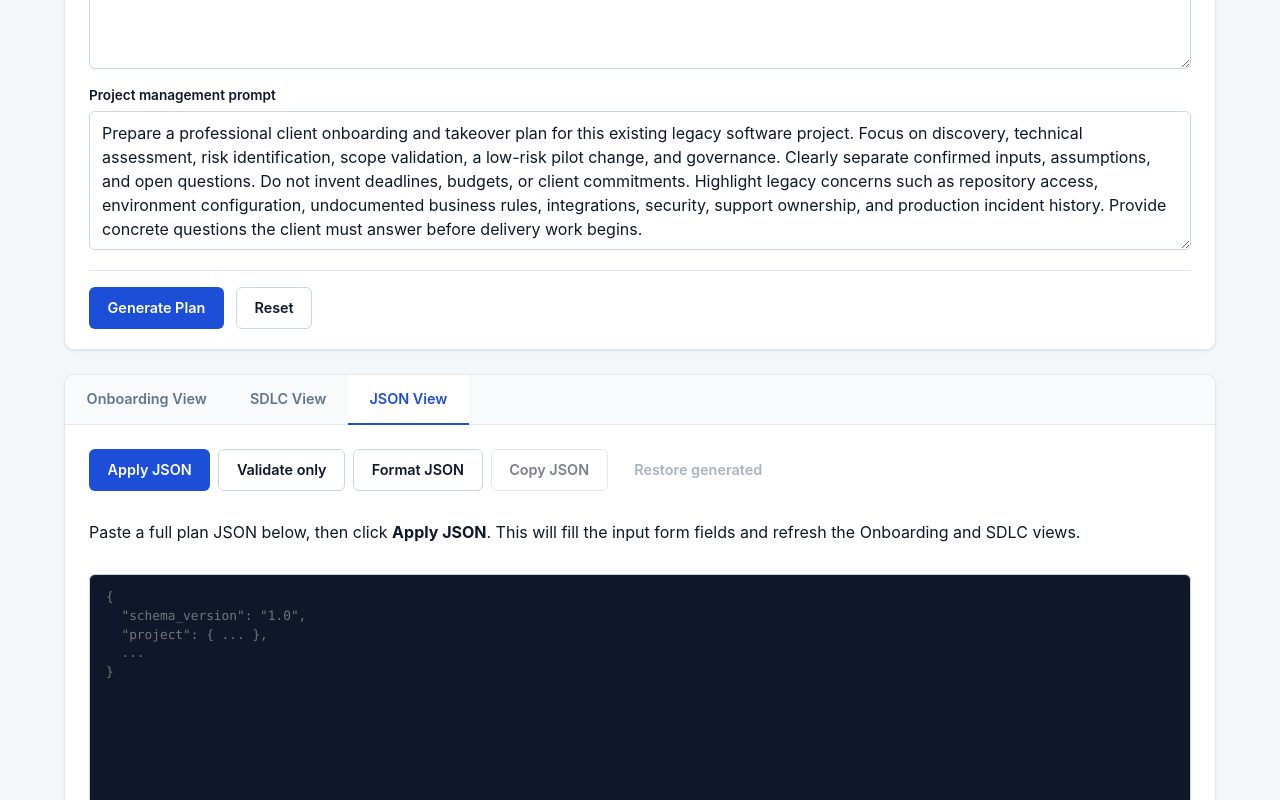
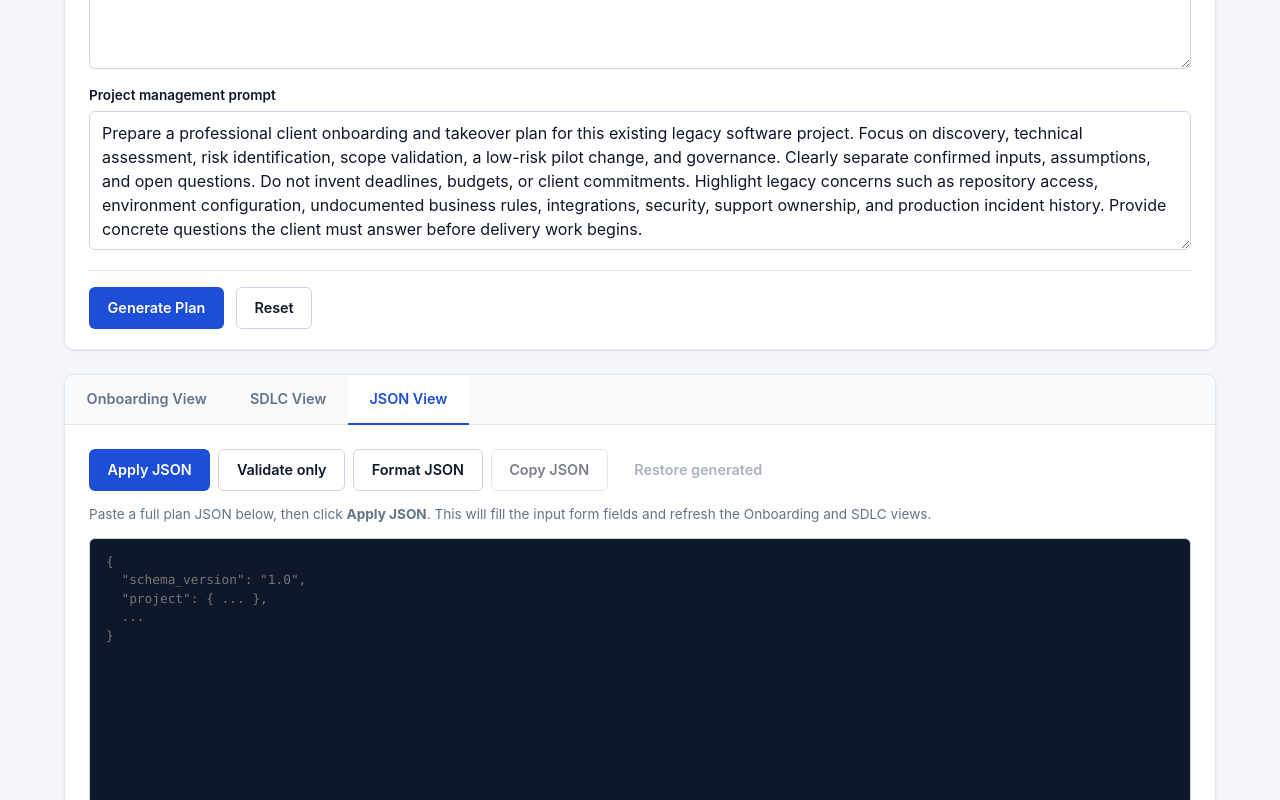
Before and after one commit to allanvarghese567-lab/project-manager-ai, a React (Vite) app: page / in a window 1280 px wide. Both pictures are taken after a click on the tab "JSON View". Shown: the part 768-1568 px from the top of the page. Built offline with nearby package versions, Linux system fonts and the light colour scheme.

Commit message:
Add .json-help style for Apply JSON helper text

```diff
--- a/src/App.css
+++ b/src/App.css
@@ -590,6 +590,12 @@ body {
   gap: 0.5rem;
 }
 
+.json-help {
+  margin: 0;
+  font-size: 0.85rem;
+  color: var(--text-muted);
+}
+
 .json-editor {
   font-family: var(--mono);
   font-size: 0.8rem;
@@ -699,7 +705,7 @@ body {
 
 .sdlc-card {
   border: 1px solid var(--border);
-  border-radius: var(--radius);
+  border-radius: 6px;
   background: #fafbfc;
   overflow: hidden;
 }
```
